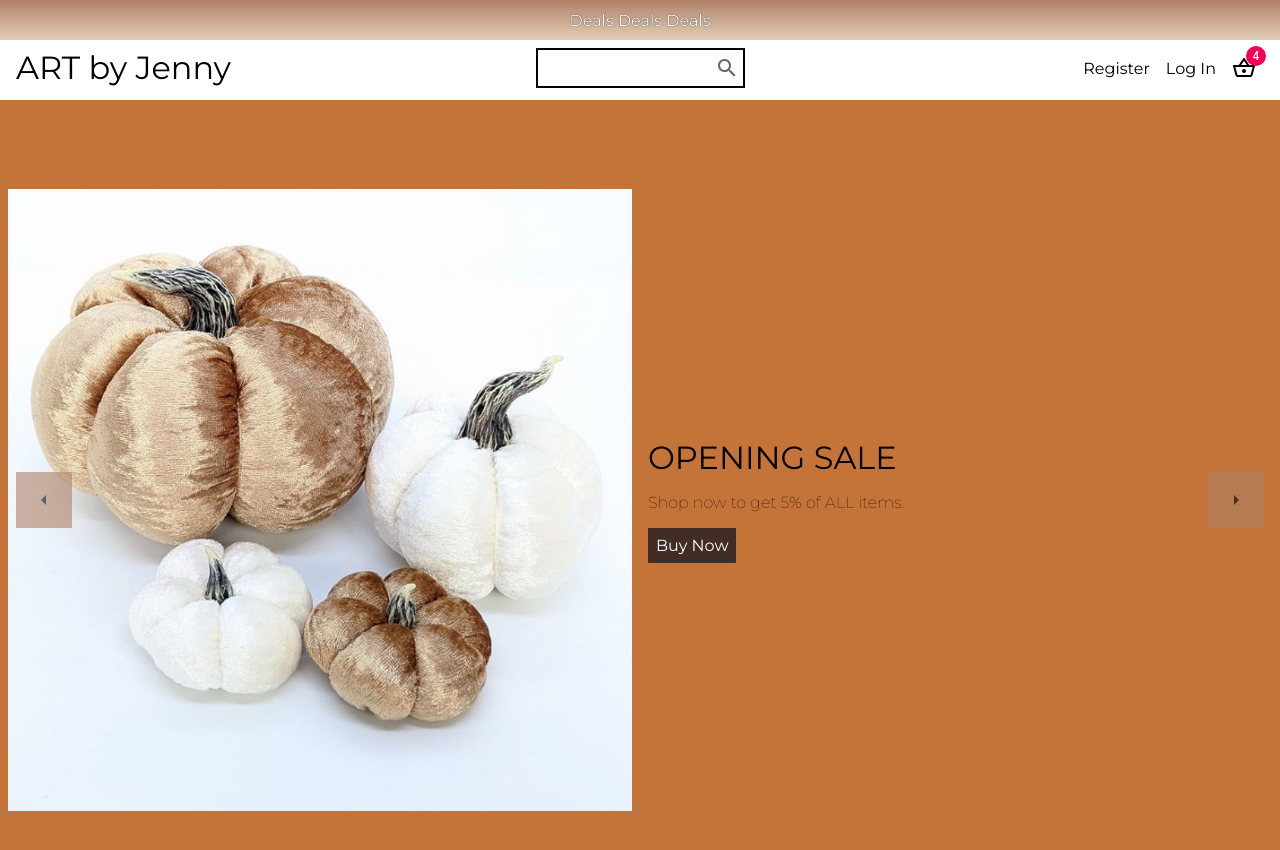
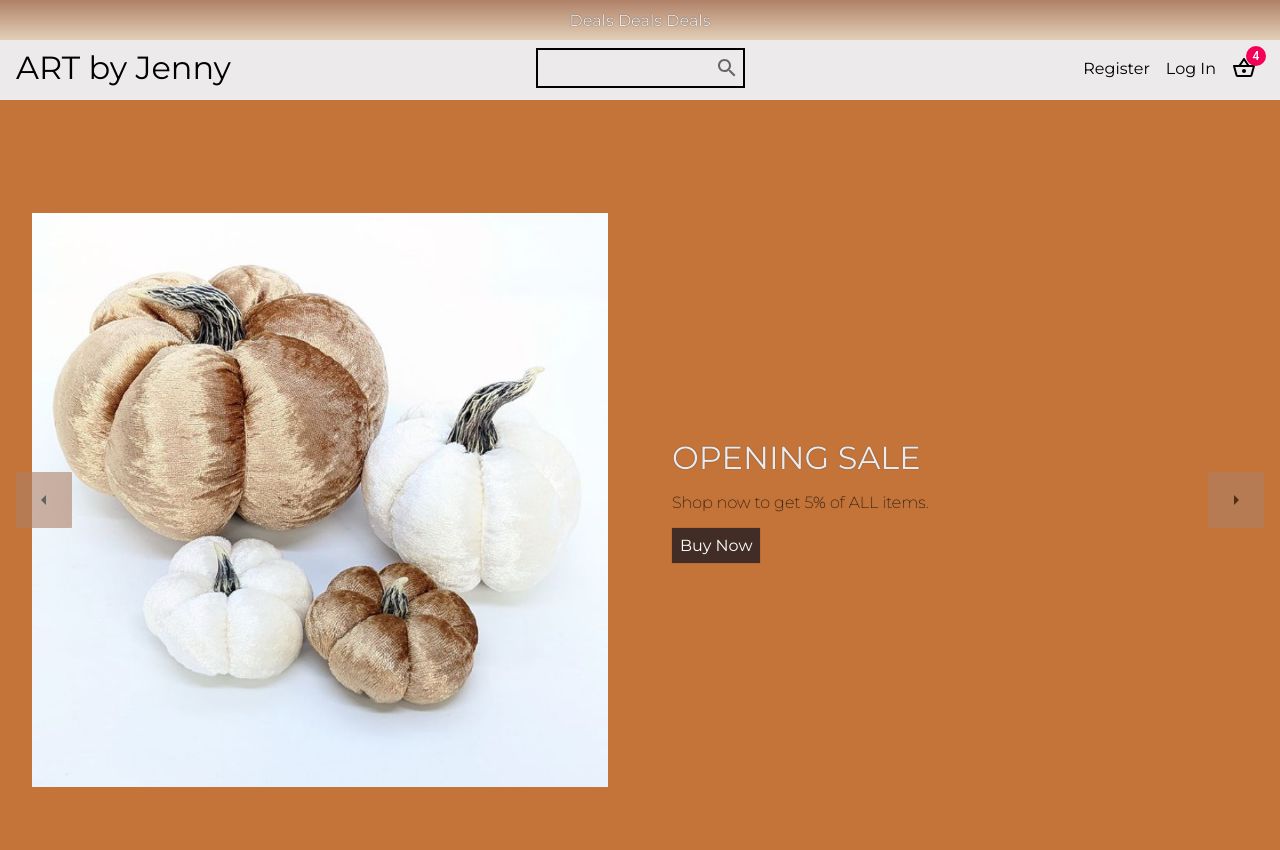
Before and after one commit to khatakslied/art-by-jenny, a React (Create React App) app: page / in a window 1280 px wide. Shown: the top 850 px of the page. Built offline with nearby package versions, Linux system fonts and the light colour scheme.

Commit message:
Add leaf.png.

```diff
--- a/src/components/Announcement.jsx
+++ b/src/components/Announcement.jsx
@@ -8,8 +8,8 @@ const Container = styled.div`
   justify-content: center;
   background: rgb(227,207,183);
   background: linear-gradient(0deg, rgba(227,207,183,1) 0%, rgba(175,129,103,1) 100%);
-  color: #FEFEFE;
-  text-shadow: 0 0 1px #000000;
+  color: #ECEAEB;
+  text-shadow: 0 0 1px #412D26;
 `;
 
 const Announcement = () => {
--- a/src/components/Navbar.jsx
+++ b/src/components/Navbar.jsx
@@ -5,6 +5,7 @@ import { Badge } from "@material-ui/core"
 
 const Container = styled.div`
   height: 60px;
+  background-color: #ECEAEB;
 `;
 
 const Wrapper = styled.div`
@@ -38,6 +39,7 @@ const SearchContainer = styled.div`
 
 const Input = styled.input`
   border: none;
+  background-color: #ECEAEB;
 `;
 
 const Right = styled.div`
--- a/src/components/Slider.jsx
+++ b/src/components/Slider.jsx
@@ -58,7 +58,7 @@ const ImageContainer = styled.div`
     height: 60%;
   }
   flex: 1;
-  margin: 8px;
+  margin: 32px;
 `;
 
 const Image = styled.img`
@@ -68,18 +68,26 @@ const Image = styled.img`
 `;
 
 const InfoContainer = styled.div`
+  @media (max-width: 768px) {
+    display: flex;
+    flex-direction: column;
+    justify-content: space-around;
+  }
   flex: 1;
-  margin: 8px;
+  margin: 32px;
 `;
 
 const Title = styled.h2`
+  color: #ECEAEB;
   font-size: 2rem;
   font-weight: normal;
+  text-shadow: 0 0 1px #412D26;
 `;
 
 const Description = styled.p`
   font-weight: lighter;
   margin: 16px 0;
+  text-shadow: 0 0 1px #412D26;
 `;
 
 const Button = styled.button`
@@ -90,6 +98,7 @@ const Button = styled.button`
   background-color: #412D26;
   color: #FEFEFE;
   cursor: pointer;
+  box-shadow: 0 0 1px #412D26;
 `;
 
 
```
Also changed, not shown: src/images/autumn.png (added).
